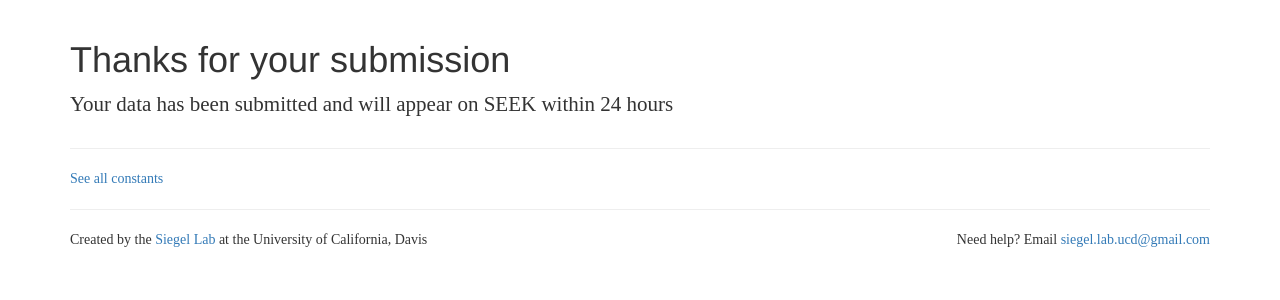
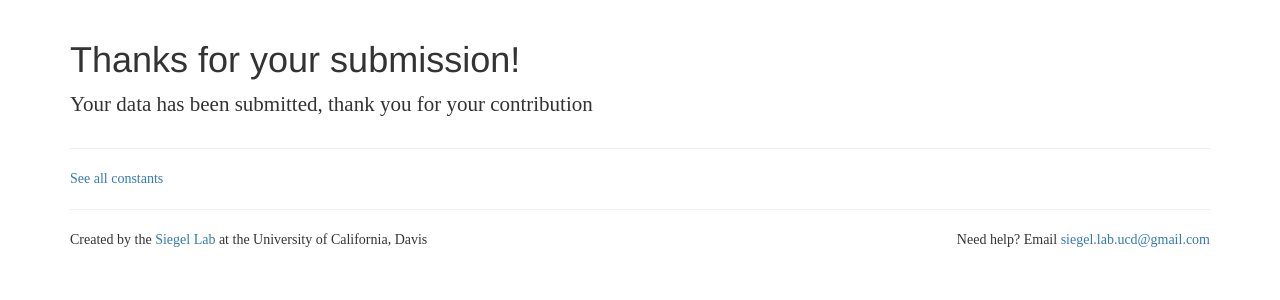
Before and after one commit to dacarlin/eed, a Django app: template app/templates/app/thanks.html in a window 1280 px wide. Shown: the part 82-382 px from the top of the page. Run offline with Django 3.2, Linux system fonts and the light colour scheme; the template is opened without the code that fills it, so the values that code supplies are empty; parts of the project's set-up code (start-up, migrations or seed data) failed here and were passed over; some libraries are stand-ins or nearby versions.

Commit message:
Updated with current data set

```diff
--- a/app/templates/app/browse.html
+++ b/app/templates/app/browse.html
@@ -22,7 +22,6 @@
   <tbody>
 
 {% for entry in entry_list %}
-
     <tr data-toggle="collapse" data-target="#id_{{ entry.id }}" aria-expanded="false">
       <td><p><b>BglB </b><small>{{entry.mutant|upper }}</small></p></td>
       <td> <p><a href="https://pubchem.ncbi.nlm.nih.gov/summary/summary.cgi?cid={{entry.cid}}">
--- a/app/templates/app/thanks.html
+++ b/app/templates/app/thanks.html
@@ -4,8 +4,8 @@
 {% block content %}
 
 <div class="page-header">
-  <h1>Thanks for your submission</h1>
-  <p class="lead">Your data has been submitted and will appear on SEEK within 24 hours</p>
+  <h1>Thanks for your submission!</h1>
+  <p class="lead">Your data has been submitted, thank you for your contribution</p>
 </div>
 
 <p><a href="/browse">See all constants</a></p>
```
Also changed, not shown: db.sqlite3, 1 other file.
